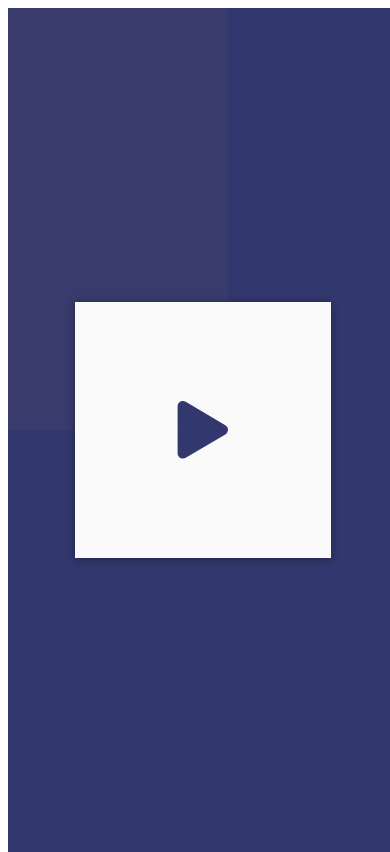
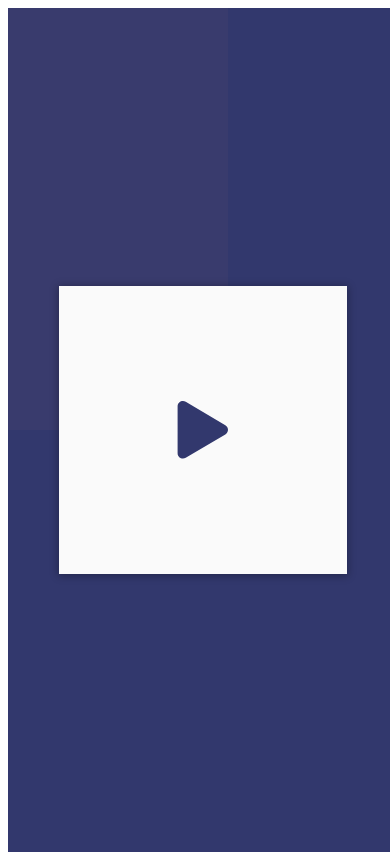
Before and after one commit to bamdadfr/memaudio-org--www, a Next.js app: page / in a window 390 px wide. Built offline with nearby package versions, Linux system fonts and the light colour scheme.

Commit message:
perf(board.module.styles): better responsive dimensions

```diff
--- a/src/modules/board/board.module.styles.js
+++ b/src/modules/board/board.module.styles.js
@@ -17,8 +17,8 @@ export const Container = styled.div`
     }
 
     @media screen and ${Breakpoints.ultramobile} {
-        width: 16rem;
-        height: 16rem;
+        width: 18rem;
+        height: 18rem;
         font-size: 1em;
 
         svg {
@@ -27,8 +27,8 @@ export const Container = styled.div`
     }
 
     @media screen and ${Breakpoints.mobile} {
-        width: 24rem;
-        height: 24rem;
+        width: 26rem;
+        height: 26rem;
         font-size: 1.2em;
 
         svg {
@@ -67,8 +67,8 @@ export const Container = styled.div`
     }
 
     @media screen and ${Breakpoints.fullhd} {
-        width: 42rem;
-        height: 42rem;
+        width: 40rem;
+        height: 40rem;
         font-size: 2em;
 
         svg {
```
